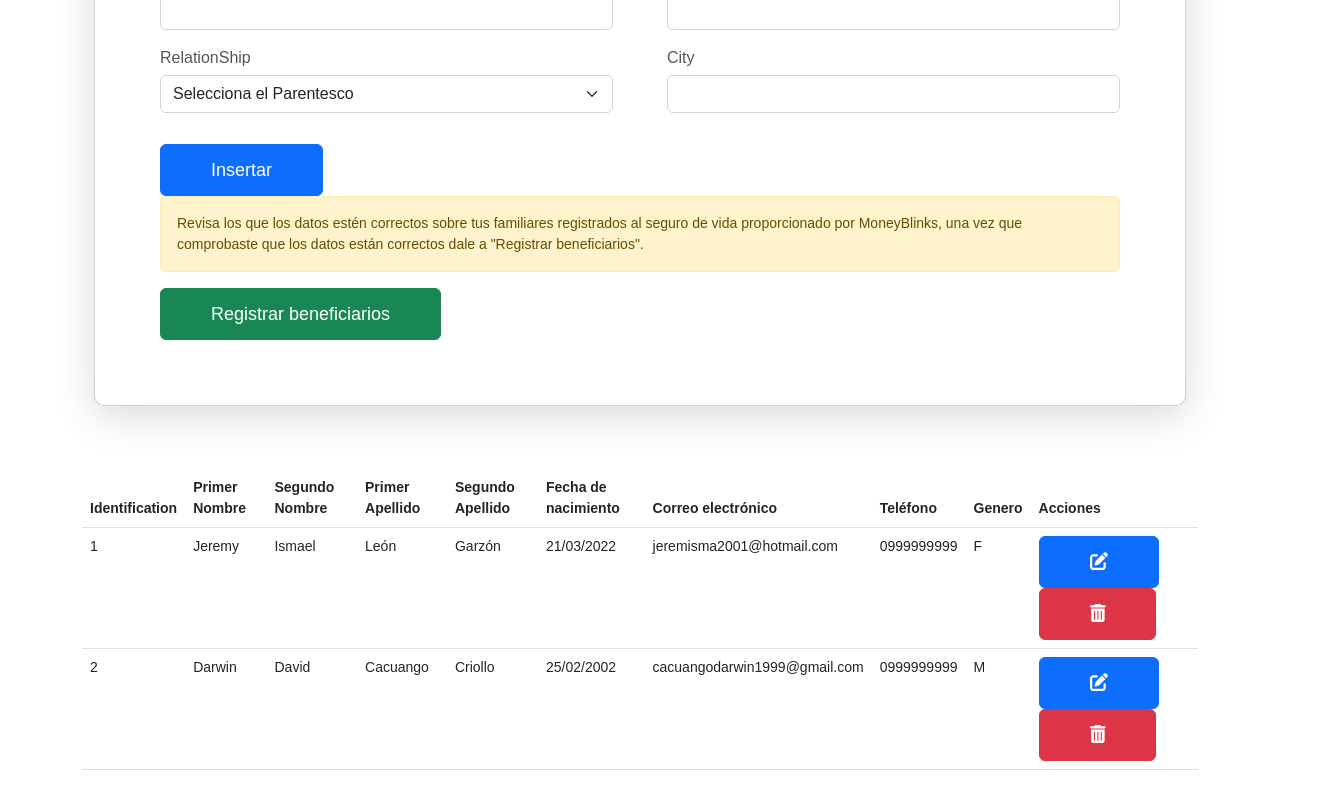
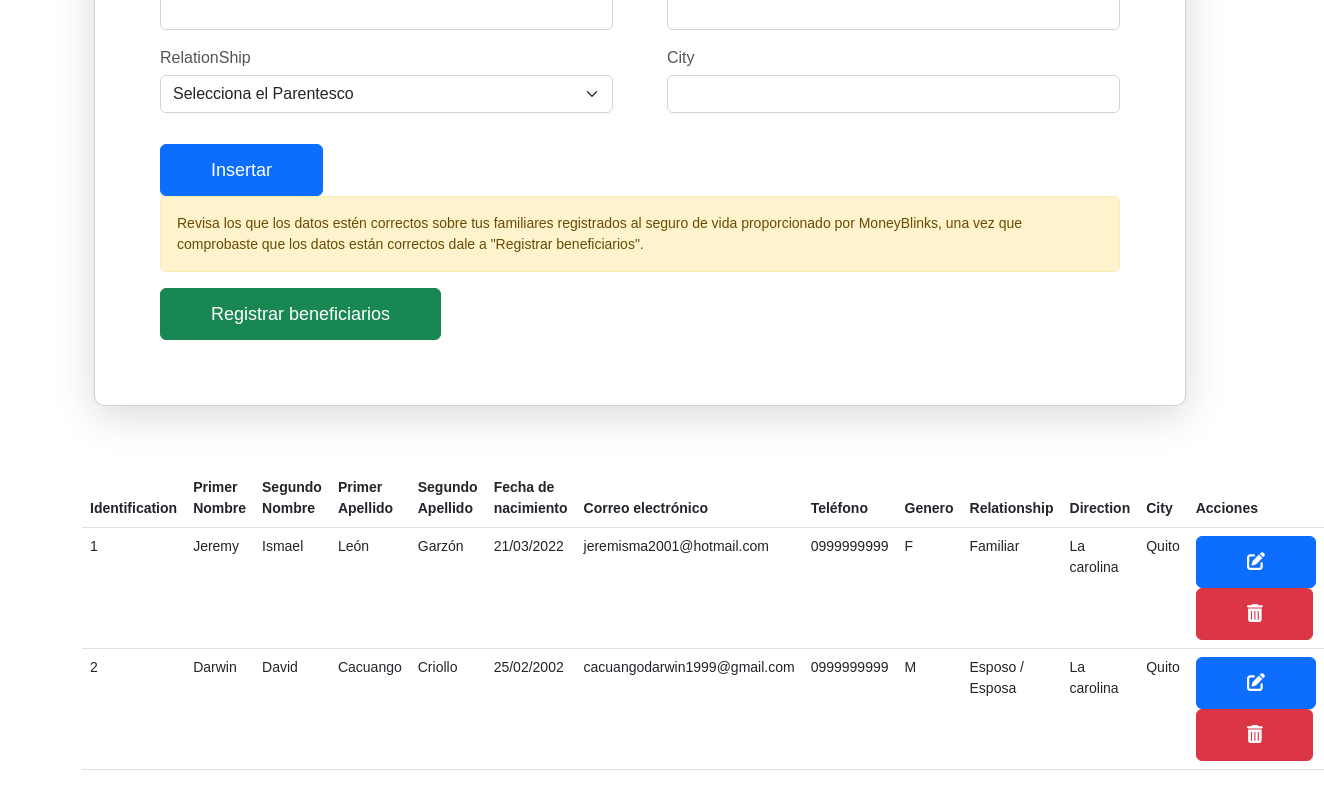
Before and after one commit to mbweb2022/formulario1, a React (Create React App) app: page / in a window 1280 px wide. Shown: the part 814-1614 px from the top of the page, 1324 px wide, since content can reach past the window. Built offline with nearby package versions, Linux system fonts and the light colour scheme.

Commit message:
integracion de campos a iterador

```diff
--- a/src/Formulario.js
+++ b/src/Formulario.js
@@ -617,6 +617,9 @@ class Formulario extends React.Component {
                 <th>Correo electrónico</th>
                 <th>Teléfono</th>
                 <th>Genero</th>
+                <th>Relationship</th>
+                <th>Direction</th>
+                <th>City</th>
                 <th>Acciones</th>
               </tr>
             </thead>
@@ -632,6 +635,10 @@ class Formulario extends React.Component {
                   <td>{elemento.email}</td>
                   <td>{elemento.phoneNumber}</td>
                   <td>{elemento.gender}</td>
+                  <td>{elemento.relationShip}</td>
+                  <td>{elemento.direction}</td>
+                  <td>{elemento.city}</td>
+
                   <td>
                     <Button
                       color="primary"
```
